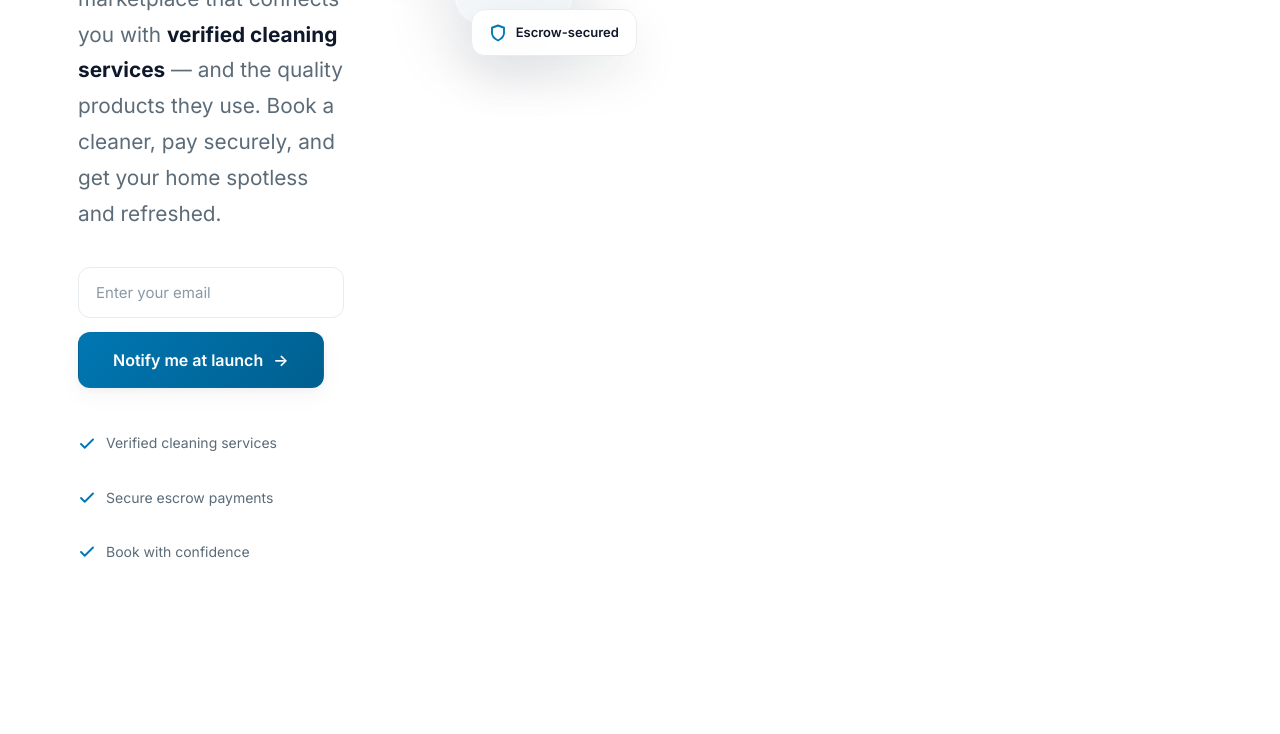
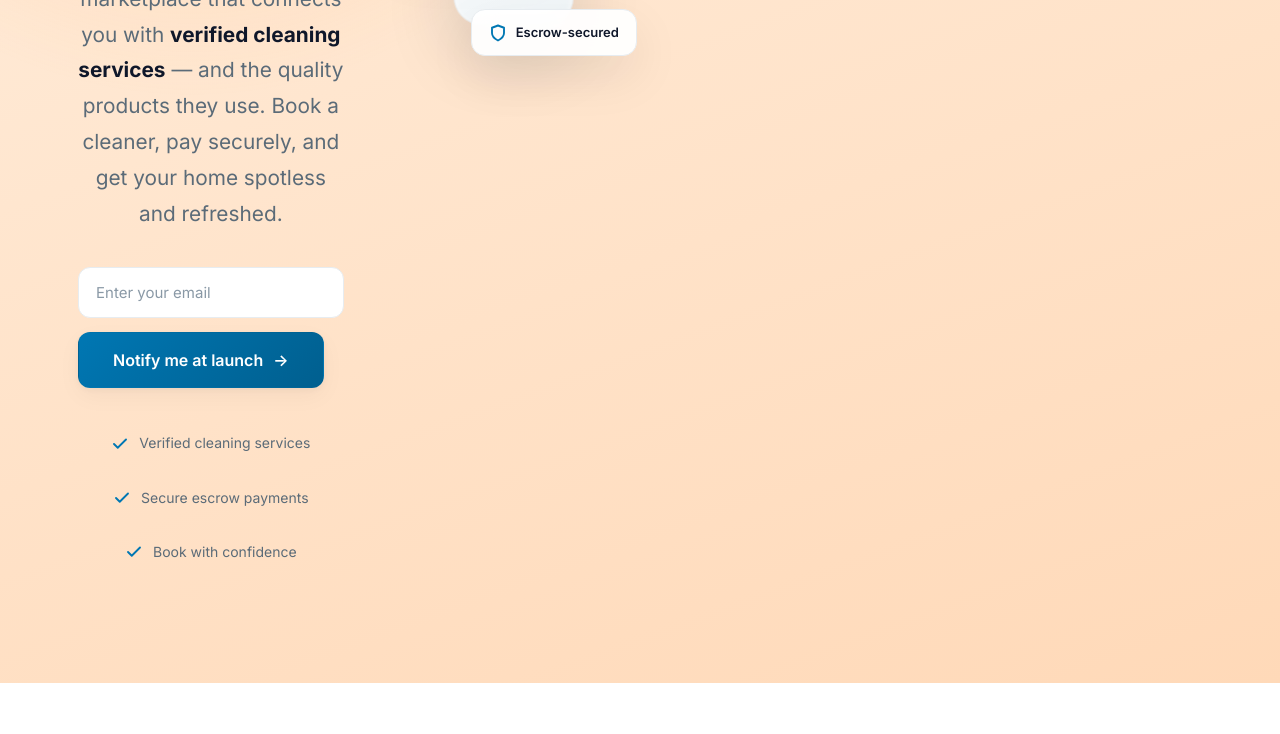
Before and after one commit to centraldevadmin-business/one-stop-cleaner, a website: page index.html in a window 1280 px wide. Shown: the part 824-1558 px from the top of the page. Drawn offline with Linux system fonts and the light colour scheme.

Commit message:
Fix iconv-lite Workers deploy bug, warm hero background, centered hero text, remove rate-limit validation warning

```diff
--- a/public/styles.css
+++ b/public/styles.css
@@ -409,14 +409,31 @@ input, textarea, button, select { color: inherit; }
    ========================================================================= */
 .hero { position: relative; overflow: hidden; padding-block: clamp(72px, 12vw, 120px); }
 .hero--light { background: var(--bg); }
+.hero__bg { position: absolute; inset: 0; z-index: 0; }
+.hero__bg--warm-accent {
+  background:
+    radial-gradient(70% 70% at 15% 20%, rgba(255, 176, 110, 0.45), transparent 55%),
+    radial-gradient(60% 60% at 85% 15%, rgba(255, 200, 140, 0.4), transparent 55%),
+    linear-gradient(160deg, #fff3e6 0%, #ffe6cf 50%, #ffd9b8 100%);
+}
+:root[data-theme='dark'] .hero__bg--warm-accent {
+  background:
+    radial-gradient(60% 60% at 20% 30%, rgba(255, 159, 103, 0.22), transparent 60%),
+    radial-gradient(50% 50% at 80% 20%, rgba(255, 193, 140, 0.18), transparent 60%),
+    linear-gradient(160deg, #1a1712 0%, #241d15 45%, #1c1611 100%);
+}
+.hero__glow { position: absolute; inset: 0; z-index: 0; pointer-events: none; }
 .hero__inner { position: relative; z-index: 1; display: grid; grid-template-columns: 1.05fr 1fr; gap: 60px; align-items: center; }
 .hero__grid { display: grid; grid-template-columns: 1.05fr 1fr; gap: 60px; align-items: center; }
-.hero__content { max-width: 620px; }
+@media (min-width: 981px) {
+  .hero__grid { grid-template-columns: 1fr 0.9fr; }
+}
+.hero__content { max-width: 620px; margin-inline: auto; text-align: center; }
 .hero__title { font-family: var(--font-display); font-weight: 500; margin-bottom: 24px; letter-spacing: -0.02em; }
-.hero__sub { font-size: clamp(1.08rem, 2.1vw, 1.3rem); color: var(--slate); max-width: 540px; margin-bottom: 36px; line-height: 1.72; }
+.hero__sub { font-size: clamp(1.08rem, 2.1vw, 1.3rem); color: var(--slate); max-width: 540px; margin-inline: auto; margin-bottom: 36px; line-height: 1.72; }
 .hero__sub strong { font-weight: 700; color: var(--ink); }
-.hero__actions { display: flex; gap: 14px; flex-wrap: wrap; align-items: stretch; }
-.hero__trust { display: flex; gap: 32px; margin-top: 44px; flex-wrap: wrap; color: var(--slate); font-size: 14px; max-width: 560px; }
+.hero__actions { display: flex; gap: 14px; flex-wrap: wrap; align-items: stretch; margin-inline: auto; }
+.hero__trust { display: flex; gap: 32px; margin: 44px auto 0; flex-wrap: wrap; justify-content: center; color: var(--slate); font-size: 14px; }
 .hero__trust li { display: flex; align-items: center; gap: 10px; }
 .hero__trust li svg { width: 18px; height: 18px; color: var(--brand); flex: none; }
 
--- a/styles.css
+++ b/styles.css
@@ -409,14 +409,31 @@ input, textarea, button, select { color: inherit; }
    ========================================================================= */
 .hero { position: relative; overflow: hidden; padding-block: clamp(72px, 12vw, 120px); }
 .hero--light { background: var(--bg); }
+.hero__bg { position: absolute; inset: 0; z-index: 0; }
+.hero__bg--warm-accent {
+  background:
+    radial-gradient(70% 70% at 15% 20%, rgba(255, 176, 110, 0.45), transparent 55%),
+    radial-gradient(60% 60% at 85% 15%, rgba(255, 200, 140, 0.4), transparent 55%),
+    linear-gradient(160deg, #fff3e6 0%, #ffe6cf 50%, #ffd9b8 100%);
+}
+:root[data-theme='dark'] .hero__bg--warm-accent {
+  background:
+    radial-gradient(60% 60% at 20% 30%, rgba(255, 159, 103, 0.22), transparent 60%),
+    radial-gradient(50% 50% at 80% 20%, rgba(255, 193, 140, 0.18), transparent 60%),
+    linear-gradient(160deg, #1a1712 0%, #241d15 45%, #1c1611 100%);
+}
+.hero__glow { position: absolute; inset: 0; z-index: 0; pointer-events: none; }
 .hero__inner { position: relative; z-index: 1; display: grid; grid-template-columns: 1.05fr 1fr; gap: 60px; align-items: center; }
 .hero__grid { display: grid; grid-template-columns: 1.05fr 1fr; gap: 60px; align-items: center; }
-.hero__content { max-width: 620px; }
+@media (min-width: 981px) {
+  .hero__grid { grid-template-columns: 1fr 0.9fr; }
+}
+.hero__content { max-width: 620px; margin-inline: auto; text-align: center; }
 .hero__title { font-family: var(--font-display); font-weight: 500; margin-bottom: 24px; letter-spacing: -0.02em; }
-.hero__sub { font-size: clamp(1.08rem, 2.1vw, 1.3rem); color: var(--slate); max-width: 540px; margin-bottom: 36px; line-height: 1.72; }
+.hero__sub { font-size: clamp(1.08rem, 2.1vw, 1.3rem); color: var(--slate); max-width: 540px; margin-inline: auto; margin-bottom: 36px; line-height: 1.72; }
 .hero__sub strong { font-weight: 700; color: var(--ink); }
-.hero__actions { display: flex; gap: 14px; flex-wrap: wrap; align-items: stretch; }
-.hero__trust { display: flex; gap: 32px; margin-top: 44px; flex-wrap: wrap; color: var(--slate); font-size: 14px; max-width: 560px; }
+.hero__actions { display: flex; gap: 14px; flex-wrap: wrap; align-items: stretch; margin-inline: auto; }
+.hero__trust { display: flex; gap: 32px; margin: 44px auto 0; flex-wrap: wrap; justify-content: center; color: var(--slate); font-size: 14px; }
 .hero__trust li { display: flex; align-items: center; gap: 10px; }
 .hero__trust li svg { width: 18px; height: 18px; color: var(--brand); flex: none; }
 
--- a/wrangler.toml
+++ b/wrangler.toml
@@ -2,6 +2,12 @@ name = "one-stop-cleaner"
 main = "worker.js"
 compatibility_date = "2024-09-23"
 compatibility_flags = ["nodejs_compat"]
+
+# esbuild alias: replace iconv-lite (pulled in transitively by express →
+# body-parser → raw-body) with an empty stub. iconv-lite's Node stream code
+# breaks on the Workers runtime, and our JSON-only API never uses it.
+[alias]
+"iconv-lite" = "./empty-iconv.js"
 
 # Static assets: the marketing site + admin dashboard.
 # not_found_handling = "single-page-application" makes unknown routes fall
```
Also changed, not shown: server/lazy-rate-limit.js (+6 -15 lines), 1 other file.
